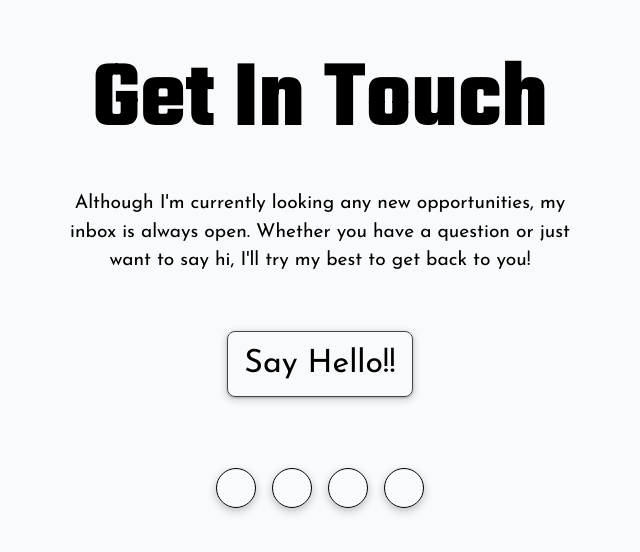
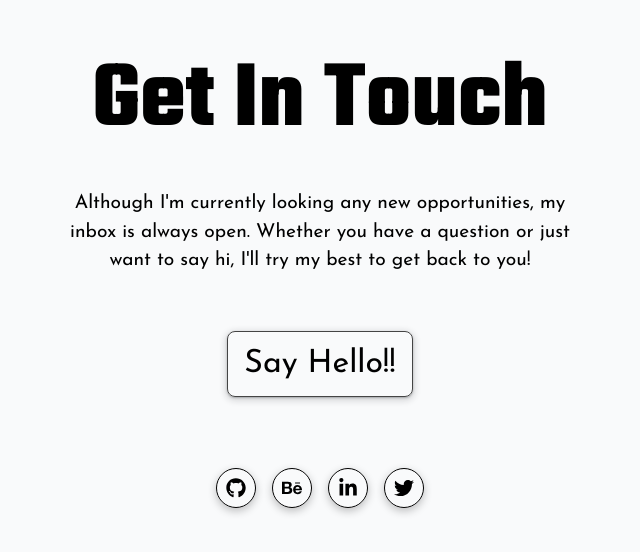
Before and after one commit to vikrantmalla/bikrant-malla.com.np, a Next.js app: page / in a window 1280 px wide. Shown: the part 2184-2736 px from the top of the page, without its empty margins (320-960 px from the left). Built offline with nearby package versions, Linux system fonts and the light colour scheme; no server answers; the database is empty.

Commit message:
fix: icon issues and add react icons

```diff
--- a/components/behance/BehanceCard.tsx
+++ b/components/behance/BehanceCard.tsx
@@ -4,8 +4,7 @@ import Image from "next/image";
 import { useMouseCursor } from "../../context/MouseContext";
 import { BehanceCard } from "../../types/data";
 import * as gtag from "../../helpers/lib/gtag";
-import baseUrl from "../../public/images/behance01.png";
-
+import { FaChevronRight } from "react-icons/fa";
 const BehanceCard = ({ project }: BehanceCard) => {
   const { id, images, alt, title, subTitle, tools, projectview } = project;
   const { cursorChangeHandler } = useMouseCursor();
@@ -48,7 +47,7 @@ const BehanceCard = ({ project }: BehanceCard) => {
               onClick={handleClick}
               aria-label="arrow"
             >
-              <i className="fas fa-chevron-right" />
+              <FaChevronRight size={20}/>
             </Link>
           </div>
         </div>
--- a/components/project/ProjectCard.tsx
+++ b/components/project/ProjectCard.tsx
@@ -5,6 +5,7 @@ import { useMouseCursor } from "../../context/MouseContext";
 import { ProjectHighlightsCard } from "../../types/data";
 import * as gtag from "../../helpers/lib/gtag";
 import baseUrl from "@/helpers/lib/baseUrl";
+import { FaChevronRight } from "react-icons/fa";
 
 const ProjectCard = ({ project }: ProjectHighlightsCard) => {
   const { images, alt, title, build, projectview } = project;
@@ -45,7 +46,7 @@ const ProjectCard = ({ project }: ProjectHighlightsCard) => {
               onClick={handleClick}
               aria-label="arrow"
             >
-              <i className="fas fa-chevron-right" />
+              <FaChevronRight size={20} />
             </Link>
           </div>
         </div>
--- a/components/shared/footer/Contact.tsx
+++ b/components/shared/footer/Contact.tsx
@@ -1,15 +1,15 @@
-import Link from 'next/link'
-import { Links } from '../../../types/data';
+import Link from "next/link";
+import { Links } from "../../../types/data";
 import * as gtag from "../../../helpers/lib/gtag";
-
+import { FaGithub, FaBehance, FaLinkedinIn, FaTwitter } from "react-icons/fa";
 
 const handleClick = () => {
   gtag.event({
-      action: 'social_media_clicked',
-      category: 'engagement',
-      label: 'method'
-    })
-  }
+    action: "social_media_clicked",
+    category: "engagement",
+    label: "method",
+  });
+};
 
 const ExternalLink = ({ href, children, label }: Links) => (
   <a
@@ -23,34 +23,50 @@ const ExternalLink = ({ href, children, label }: Links) => (
   </a>
 );
 
-
 const Contact = () => {
   return (
     <>
       <section className="contact" id="contact">
         <h1 className="heading ff-serif-teko fs-700">Get In Touch</h1>
-                <p className="ff-serif-jose fs-400">Although {`I'm`} currently looking any new opportunities, my inbox is always open. Whether you have a question or just want to say hi, {`I'll`} try my best to get back to you!</p>
+        <p className="ff-serif-jose fs-400">
+          Although {`I'm`} currently looking any new opportunities, my inbox is
+          always open. Whether you have a question or just want to say hi,{" "}
+          {`I'll`} try my best to get back to you!
+        </p>
 
-                <Link href="mailto:vikrantmalla999@gmail.com" className="button ff-serif-jose fs-500" passHref>
+        <Link
+          href="mailto:vikrantmalla999@gmail.com"
+          className="button ff-serif-jose fs-500"
+          passHref
+        >
           {`Say Hello!!`}
         </Link>
         <div className="social-media">
           <ExternalLink href="https://github.com/vikrantmalla" label="Github">
-                        <i className="fab fa-github" />
+            <FaGithub size={20} />
           </ExternalLink>
-                    <ExternalLink href="https://www.behance.net/vikrantmalla09" label="Behance">
-                        <i className="fab fa-behance" />
+          <ExternalLink
+            href="https://www.behance.net/vikrantmalla09"
+            label="Behance"
+          >
+            <FaBehance size={20} />
           </ExternalLink>
-                    <ExternalLink href="https://www.linkedin.com/in/vikrant-malla" label="Linkedin">
-                        <i className="fab fa-linkedin-in" />
+          <ExternalLink
+            href="https://www.linkedin.com/in/vikrant-malla"
+            label="Linkedin"
+          >
+            <FaLinkedinIn size={20}/>
           </ExternalLink>
-                    <ExternalLink href="https://twitter.com/Vikrantmalla09" label="Twitter">
-                        <i className="fab fa-twitter" />
+          <ExternalLink
+            href="https://twitter.com/Vikrantmalla09"
+            label="Twitter"
+          >
+            <FaTwitter size={20}/>
           </ExternalLink>
         </div>
       </section>
     </>
-    )
-}
+  );
+};
 
-export default Contact
+export default Contact;
--- a/components/shared/header/NavBar.tsx
+++ b/components/shared/header/NavBar.tsx
@@ -6,6 +6,7 @@ import Backdrop from "./Backdrop";
 import $ from "jquery";
 import { Links } from "../../../types/data";
 import Link from "next/link";
+import { FaTimes, FaBars, FaGithub,  FaLinkedinIn } from "react-icons/fa";
 
 const NavBar = () => {
   const [click, setClick] = useState<boolean>(false);
@@ -162,13 +163,13 @@ const NavBar = () => {
           </nav>
           {!click && (
             <div className="menu-icon" onClick={handleClick}>
-              <i className={click ? "fas fa-times" : "fas fa-bars"} />
+              {click ? <FaTimes /> : <FaBars />}
             </div>
           )}
           {click && (
             <>
               <div className="menu-icon" onClick={handleClick}>
-                <i className={click ? "fas fa-times" : "fas fa-bars"} />
+                {click ? <FaTimes /> : <FaBars />}
               </div>
               <nav className="nav">
                 <ul className={click ? "nav-menu active" : "nav-menu"}>
@@ -251,13 +252,13 @@ const NavBar = () => {
                       href="https://github.com/vikrantmalla"
                       label="Github"
                     >
-                      <i className="fab fa-github" />
+                      <FaGithub/>
                     </ExternalLink>
                     <ExternalLink
                       href="https://www.linkedin.com/in/vikrant-malla"
                       label="Linkedin"
                     >
-                      <i className="fab fa-linkedin-in" />
+                      <FaLinkedinIn/>
                     </ExternalLink>
                   </li>
                 </ul>
--- a/components/shared/header/Switch.tsx
+++ b/components/shared/header/Switch.tsx
@@ -1,11 +1,12 @@
 import React from "react";
 import { useTheme } from "../../../context/ThemeContext";
+import { FaMoon, FaSun} from "react-icons/fa";
 
 export default function Switch() {
   const { dark, toggle } = useTheme();
   return (
     <button className="switch" onClick={() => toggle()} aria-label="theme-switch">
-      {!dark ? <i className="far fa-moon" /> : <i className="far fa-sun" />}
+      {!dark ? <FaMoon /> : <FaSun size={15} style={{color: "fff"}}/>}
     </button>
   );
 }
--- a/components/shared/scrollup/ScrollArrow.tsx
+++ b/components/shared/scrollup/ScrollArrow.tsx
@@ -1,4 +1,5 @@
 import { useState, useEffect } from "react";
+import { FaChevronUp } from "react-icons/fa";
 
 export default function ScrollArrow() {
   // The back-to-top button is hidden at the beginning
@@ -24,7 +25,7 @@ export default function ScrollArrow() {
   return (
     <div>
       {showButton && (
-        <i className="fas fa-chevron-up back-to-top" onClick={scrollToTop} />
+        <FaChevronUp className="back-to-top" onClick={scrollToTop}/>
       )}
     </div>
   );
--- a/styles/_utils.scss
+++ b/styles/_utils.scss
@@ -46,8 +46,6 @@
     .card-body {
       a {
         text-decoration: none;
-      }
-      i {
         border: 0.06rem solid var(--text);
         border-radius: 50%;
         color: var(--text);
@@ -73,8 +71,6 @@
   margin: 5rem 0;
   a {
     text-decoration: none;
-  }
-  i {
     border: 0.06rem solid var(--text);
     border-radius: 50%;
     color: var(--text);
@@ -93,9 +89,9 @@
   }
   @include lg {
     .social-media {
-      i {
-        height: 3.5rem;
-        width: 3.5rem;
+      a {
+        height: 4.5rem;
+        width: 4.5rem;
         font-size: 1.5rem;
       }
     }
```
Also changed, not shown: package.json (+4 -3 lines), 1 other file (tests, documents, lock files or other folders). Lines whose indentation alone changed are shown as unchanged.
